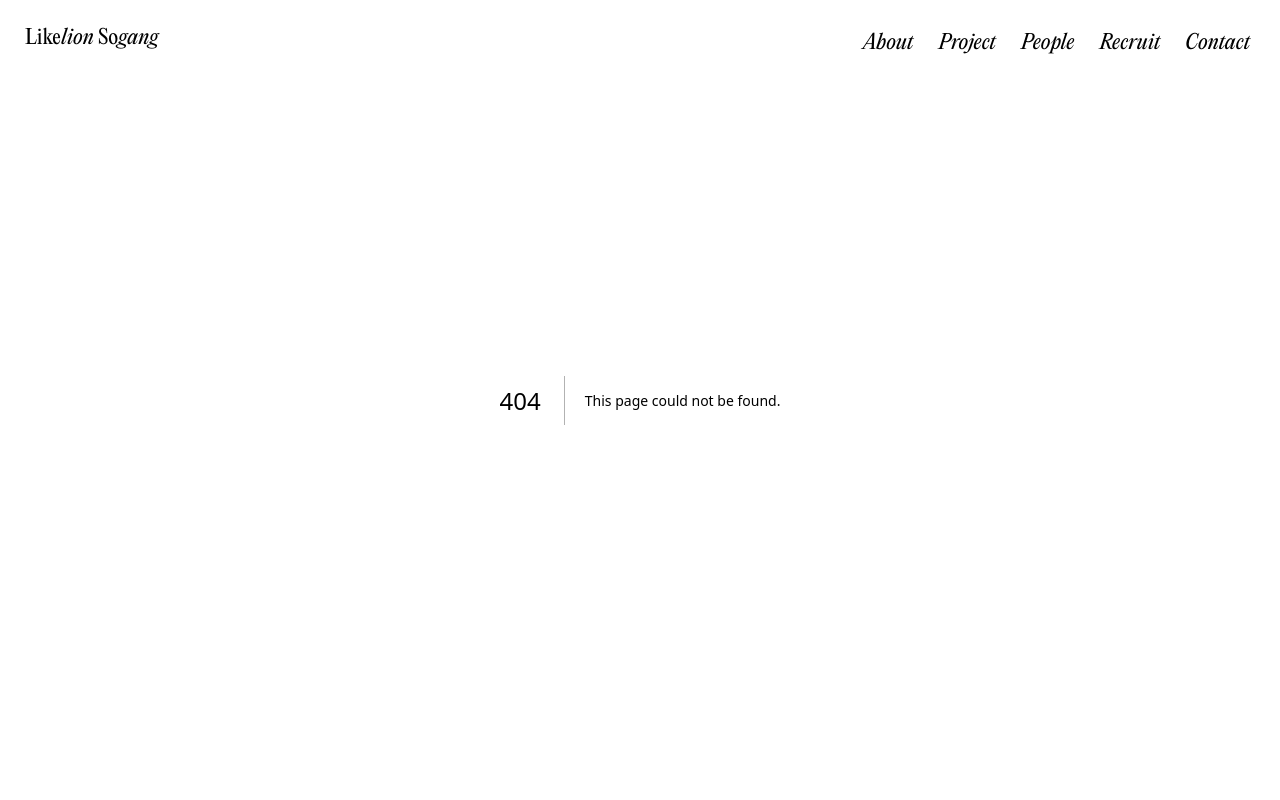
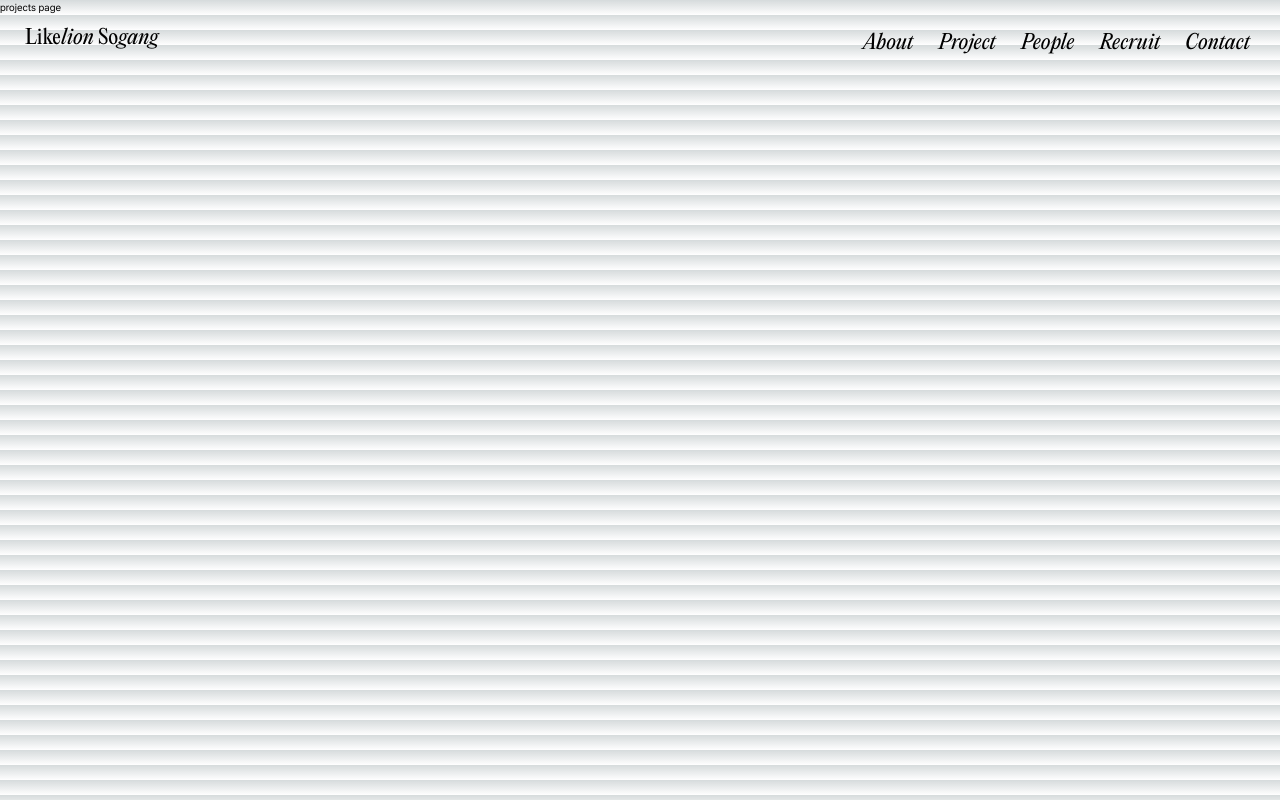
Before and after one commit to LIKELION-SOGANG/LIKELION-WEBSITE-NEXTJS, a Next.js app: page /project in a window 1280 px wide. Before the commit this address had no page. Built offline with nearby package versions, Linux system fonts and the light colour scheme.

Commit message:
Chore: project 페이지 브랜치 생성 #7

```diff
--- /dev/null
+++ b/src/app/project/page.tsx
@@ -0,0 +1,3 @@
+export default function Projects() {
+  return <p>projects page</p>
+}
```
